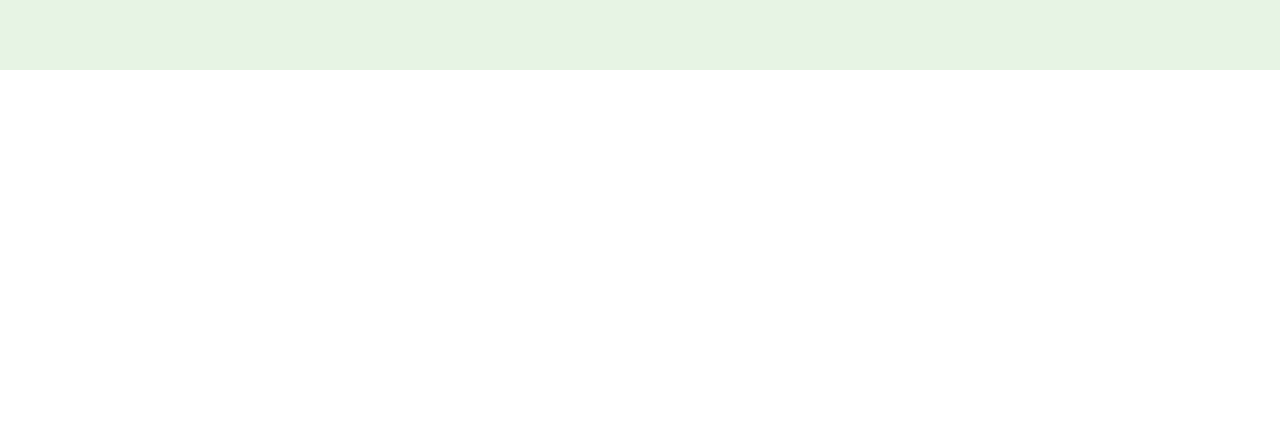
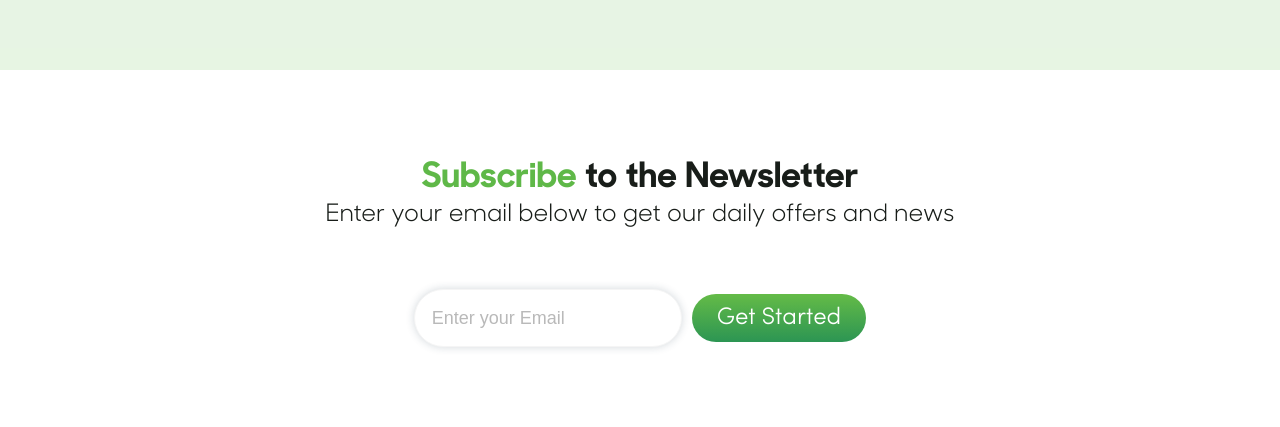
Before and after one commit to dobryimelnik/organic, a plain HTML site: page index.html in a window 1280 px wide. Shown: the part 5287-5714 px from the top of the page. Before the commit the page ends 5357 px from the top, so only its background shows below. Drawn offline with Linux system fonts and the light colour scheme.

Commit message:
added section subscribe

```diff
--- a/css/style.css
+++ b/css/style.css
@@ -234,9 +234,13 @@ img {
 .btn:hover,
 .btn:active,
 .btn:focus {
-    background: linear-gradient(180deg, #6c7766 0%, #494949 100%);
+    background: linear-gradient(180deg, #7ea769 0%, #494949 100%);
 }
 
+.btn:active {
+    position: relative;
+    top: 1px;
+}
 .wrapper {
     max-width: 1260px;
     margin: 0 auto;
@@ -699,6 +703,60 @@ img {
 }
 /* /testimonials ================*/
 
+/* subscribe==================== */
+
+.subscribe {
+    padding: 80px 0;
+    text-align: center;
+}
+
+.subscribe__title {
+    font-size: 35px;
+    line-height: 45px;
+    font-weight: 700;
+    text-align: center;
+    margin: 0 auto;
+}
+
+.subscribe__subtitle {
+    margin-bottom: 40px;
+}
+
+.subscribe__form {
+    margin-top: 60px;
+    display: flex;
+    flex-wrap: wrap;
+    justify-content: center;
+    align-items: center;
+    column-gap: 10px;
+    row-gap: 18px;
+}
+
+.subscribe__input {
+    font-size: 18px;
+    font-weight: 400;
+    line-height: 22px;
+    padding: 17px;
+
+    outline: none;
+    border: 1px solid #f5f5f5;
+    border-radius: 50px;
+    box-shadow: 0px 0px 8px 0px rgba(34, 60, 80, 0.2);
+}
+
+.subscribe__input::placeholder {
+    color: #8a8a8a;
+    opacity: .6;
+}
+/* /subscribe==================== */
+
+/* footer======================== */
+.footer {
+    padding: 112px 0;
+    background-color: #fcfcfc;
+}
+/* /footer======================== */
+
 @media screen and (max-width: 992px) {
     .intro {
         padding-bottom: 60px;
--- a/index.html
+++ b/index.html
@@ -257,57 +257,69 @@
                     Happy <span class="title--green">Clients </span>Says
                 </h2>
                 <!-- Slider main container -->
-                    <div class="swiper testimonials__slider">
+                <div class="swiper testimonials__slider">
                         <!-- Additional required wrapper -->
-                        <ul class="swiper-wrapper">
+                    <ul class="swiper-wrapper">
                         <!-- Slides -->
                         <li class="swiper-slide testimonials__slide">
                             <div class="testimonials__author">
                                 <div class="author__photo">
                                     <img src="./img/testimonials/avatar.png" alt="author photo" class="author__photo-pic">
                                 </div>
+                                <!-- /author__photo -->
                                 <div class="author__data">
                                     <h3 class="author__name">Samantha Huth</h3>
                                     <p class="author__position">CEO of UI.Desk</p>
                                 </div>
+                                <!-- /author__data -->
                             </div>
+                            <!-- /testimonials__author -->
                             <p class="author__text">
                                 Thirty for remove plenty regard you summer though. He preference Partiality on or continuing in particular principles as. Do believing oh disposing to supported allowance we.
                             </p>
+                            <!-- /author__text -->
                         </li>
-
+                        <!-- /testimonials__slide -->
                         <li class="swiper-slide testimonials__slide">
                             <div class="testimonials__author">
                                 <div class="author__photo">
                                     <img src="./img/testimonials/avatar-2.png" alt="author photo" class="author__photo-pic">
                                 </div>
+                                <!-- /author__photo -->
                                 <div class="author__data">
                                     <h3 class="author__name">William Bronx</h3>
                                     <p class="author__position">CEO of UI.Box</p>
                                 </div>
+                                <!-- /author__data -->
                             </div>
+                            <!-- /testimonials__author -->
                             <p class="author__text">
                                 Really boy law county she unable her sister. Feet you off its like like six. Among sex are leave law built now. In built table in an rapid blush. Merits behind on afraid or warmly.
-
                             </p>
+                            <!-- /author__text -->
                         </li>
-
+                        <!-- /testimonials__slide -->
                         <li class="swiper-slide testimonials__slide">
                             <div class="testimonials__author">
                                 <div class="author__photo">
                                     <img src="./img/testimonials/avatar-3.png" alt="author photo" class="author__photo-pic">
                                 </div>
+                                <!-- /author__photo -->
                                 <div class="author__data">
                                     <h3 class="author__name">Helen Soorovy</h3>
                                     <p class="author__position">CEO of UI.Desk</p>
                                 </div>
+                                <!-- /author__data -->
                             </div>
+                            <!-- /testimonials__author -->
                             <p class="author__text">
                                 Thirty for remove plenty regard you summer though. He preference Partiality on or continuing in particular principles as. Do believing oh disposing to supported allowance we.
                             </p>
+                            <!-- /author__text -->
                         </li>
+                        <!-- /testimonials__slide -->
                     </ul>
-
+                    <!-- /swiper-wrapper -->
                     <!-- If we need navigation buttons -->
                     <div class="swiper-button-prev">
                         <img src="./img/testimonials/arr-left1.png" alt="arrow left" class="arrow">
@@ -317,9 +329,30 @@
                     </div>
 
                 </div>
+                <!-- /testimonials__slider -->
             </div>
+            <!-- /wrapper -->
         </section>
         <!-- /trestimonials -->
+
+        <section class="subscribe" id="subscribe">
+            <div class="wrapper">
+                <h2 class="subscribe__title">
+                    <span class="title--green">Subscribe</span> to the Newsletter
+                </h2>
+                <p class="section__subtitle subscribe__subtitle">
+                    Enter your email below to get our daily offers and news
+                </p>
+
+                <form action="#!" method="GET" class="subscribe__form">
+                    <input type="email" class="subscribe__input" placeholder="Enter your Email" name="email">
+                    <button type="submit" class="btn subscribe__btn" >Get Started</button>
+                </form>
+                <!-- /subscribe__form -->
+            </div>
+            <!-- /wrapper -->
+        </section>
+        <!-- /subscribe -->
     </main>
     <!-- /main -->
     <script src="./js/swiper.min.js"></script>
```
